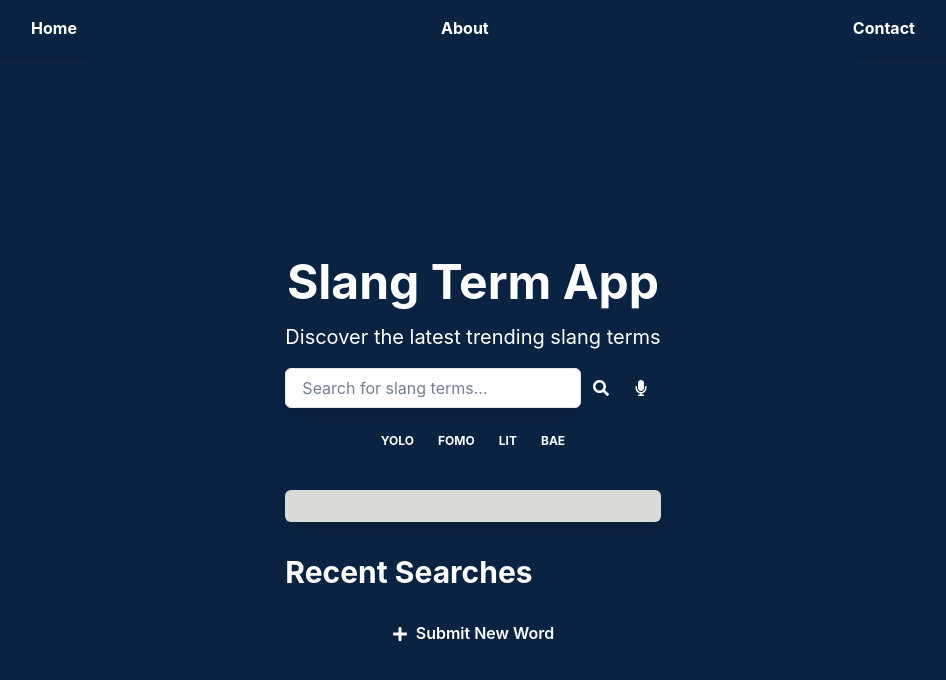
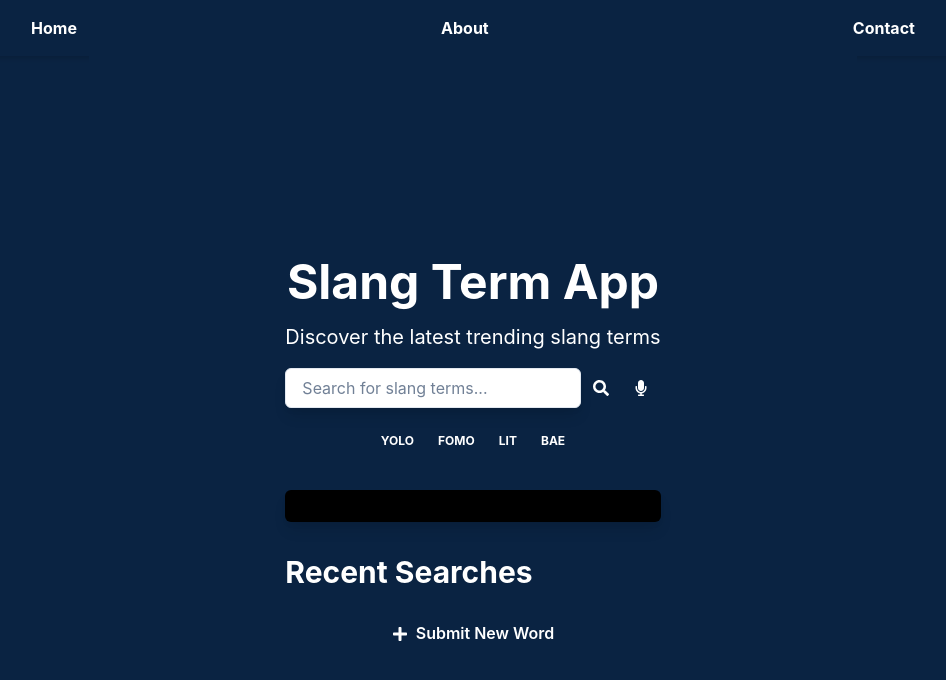
Before and after one commit to GPT-Engineer-App/slang-connect, a React (Vite) app: page / in a window 1280 px wide. Shown: the top 680 px of the page, without its empty margins (167-1113 px from the left). Built offline with nearby package versions, Linux system fonts and the light colour scheme.

Commit message:
Updated search results output color to have a black background and white text.

```diff
--- a/src/pages/Index.jsx
+++ b/src/pages/Index.jsx
@@ -76,10 +76,10 @@ const Index = () => {
             </Badge>
           ))}
         </HStack>
-        <Box width="100%" mt={4} p={4} bg="brand.700" borderRadius="md" boxShadow="lg" maxHeight="300px" overflowY="auto">
+        <Box width="100%" mt={4} p={4} bg="black" color="white" borderRadius="md" boxShadow="lg" maxHeight="300px" overflowY="auto">
           <List spacing={3} width="100%">
             {definitions.map((definition, index) => (
-              <ListItem key={index} p={4} borderWidth="1px" borderRadius="md" width="100%" bg="brand.600" boxShadow="lg" border="1px solid" borderColor="gray.200" as={motion.div} whileHover={{ scale: 1.02 }}>
+              <ListItem key={index} p={4} borderWidth="1px" borderRadius="md" width="100%" bg="black" color="white" boxShadow="lg" border="1px solid" borderColor="gray.200" as={motion.div} whileHover={{ scale: 1.02 }}>
                 <Text fontWeight="bold">{definition.word}</Text>
                 <Text>{definition.definition}</Text>
                 <Text fontStyle="italic" color="gray.500">{definition.example}</Text>
```
